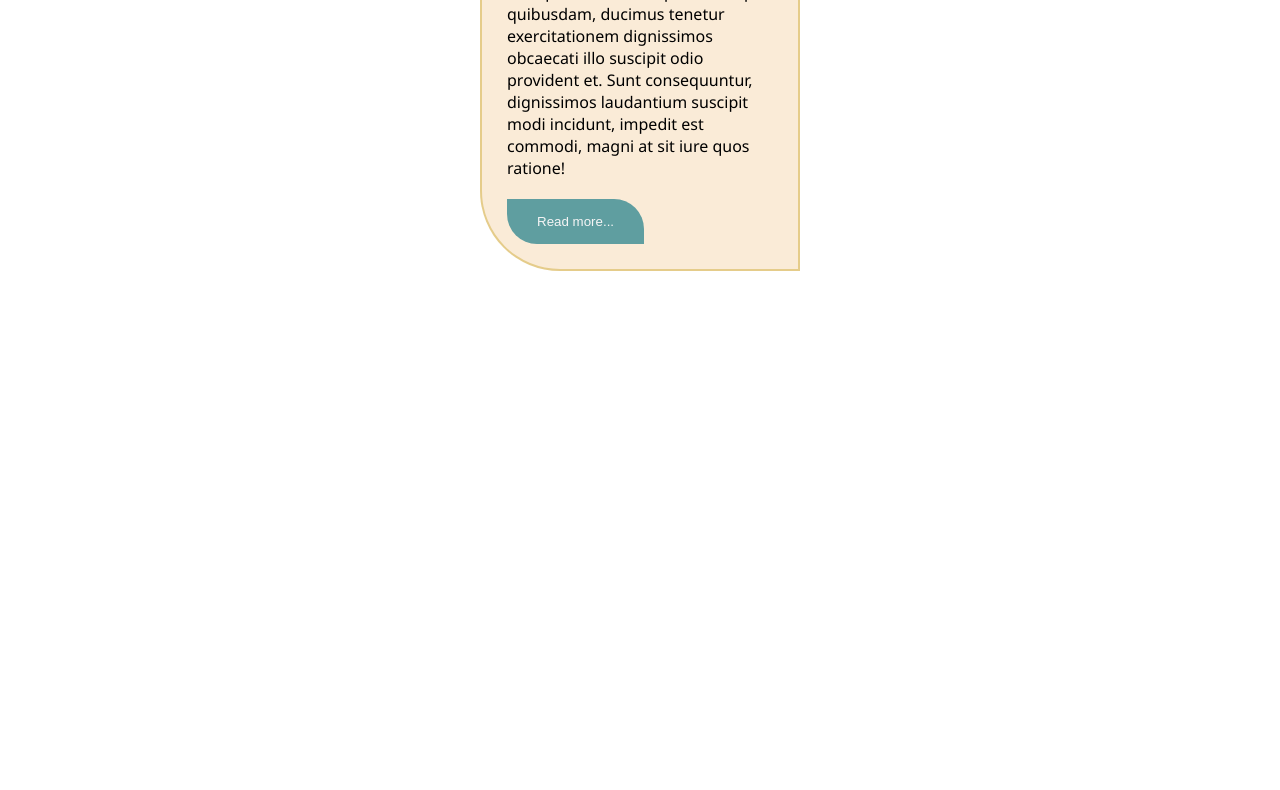
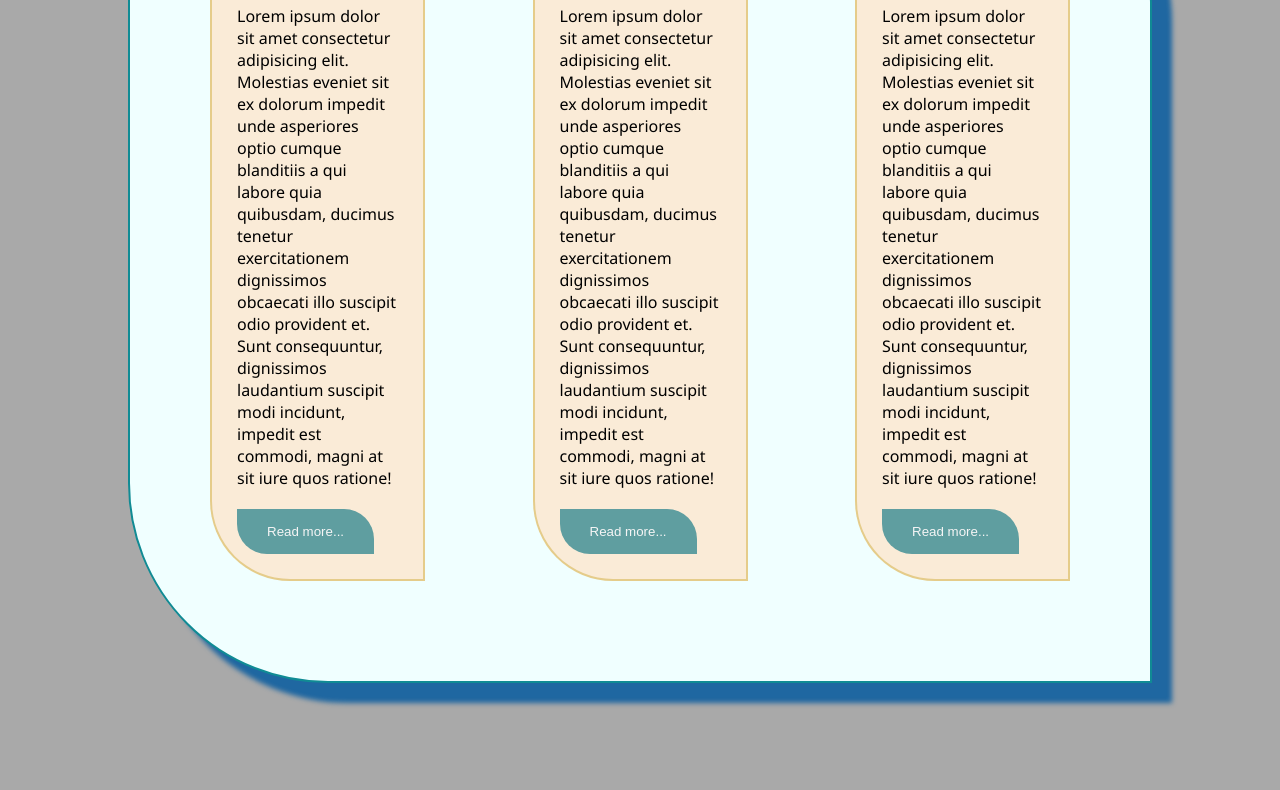
Before and after one commit to Fardus-Hassan/git-practice, a plain HTML site: page index.html in a window 1280 px wide. Shown: the part 308-1098 px from the top of the page. Before the commit the page ends 800 px from the top, so only its background shows below. Drawn offline with Linux system fonts and the light colour scheme.

Commit message:
added style

```diff
--- a/index.html
+++ b/index.html
@@ -7,10 +7,22 @@
     <link rel="stylesheet" href="style.css">
 </head>
 <body>
-    <div>
-        <h2>Github</h2>
-        <p>Lorem ipsum dolor sit amet consectetur adipisicing elit. Molestias eveniet sit ex dolorum impedit unde asperiores optio cumque blanditiis a qui labore quia quibusdam, ducimus tenetur exercitationem dignissimos obcaecati illo suscipit odio provident et. Sunt consequuntur, dignissimos laudantium suscipit modi incidunt, impedit est commodi, magni at sit iure quos ratione!</p>
-        <button>Read more...</button>
+    <div class="parent">
+        <div class="div1">
+            <h2>Github</h2>
+            <p>Lorem ipsum dolor sit amet consectetur adipisicing elit. Molestias eveniet sit ex dolorum impedit unde asperiores optio cumque blanditiis a qui labore quia quibusdam, ducimus tenetur exercitationem dignissimos obcaecati illo suscipit odio provident et. Sunt consequuntur, dignissimos laudantium suscipit modi incidunt, impedit est commodi, magni at sit iure quos ratione!</p>
+            <button>Read more...</button>
+        </div>
+        <div class="div2">
+            <h2>Github</h2>
+            <p>Lorem ipsum dolor sit amet consectetur adipisicing elit. Molestias eveniet sit ex dolorum impedit unde asperiores optio cumque blanditiis a qui labore quia quibusdam, ducimus tenetur exercitationem dignissimos obcaecati illo suscipit odio provident et. Sunt consequuntur, dignissimos laudantium suscipit modi incidunt, impedit est commodi, magni at sit iure quos ratione!</p>
+            <button>Read more...</button>
+        </div>
+        <div class="div3">
+            <h2>Github</h2>
+            <p>Lorem ipsum dolor sit amet consectetur adipisicing elit. Molestias eveniet sit ex dolorum impedit unde asperiores optio cumque blanditiis a qui labore quia quibusdam, ducimus tenetur exercitationem dignissimos obcaecati illo suscipit odio provident et. Sunt consequuntur, dignissimos laudantium suscipit modi incidunt, impedit est commodi, magni at sit iure quos ratione!</p>
+            <button>Read more...</button>
+        </div>
     </div>
 </body>
 </html>
--- a/style.css
+++ b/style.css
@@ -2,6 +2,9 @@
     margin: 0;
     padding: 0;
     box-sizing: border-box;
+}
+body{
+    background-color: darkgrey;
 }
 h2{
     margin: 20px auto;
@@ -9,13 +12,11 @@ h2{
     font-size: 30px;
 }
 
-div{
+.div1, .div2, .div3{
     width: 25%;
-    margin: auto;
     padding: 25px;
     border: 2px solid rgba(199, 161, 35, 0.425);
     background-color: antiquewhite;
-    margin-top: 100px;
     border-radius: 0px 80px 0px;
 }
 
@@ -31,3 +32,16 @@ button{
 p{
     font-family:'Segoe UI', Tahoma, Geneva, Verdana, sans-serif;
 }
+
+.parent{
+    width: 80%;
+    background-color:azure;
+    margin: 110px auto;
+    padding: 100px 80px;
+    border: 2px solid rgb(16, 139, 148);
+    box-shadow: 20px 20px 5px rgb(31, 103, 161);
+    border-radius: 0 200px 0;
+    display: flex;
+    align-items: center;
+    justify-content: space-between;
+}
```
